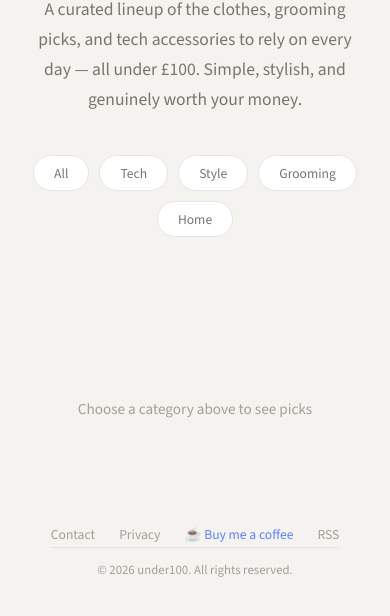
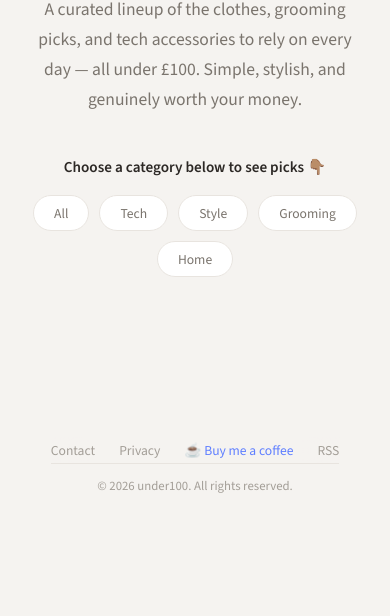
Before and after one commit to Priyesh2109/under100, a plain HTML site: page index.html in a window 390 px wide. Shown: the part 270-886 px from the top of the page. After the commit the page ends 844 px from the top, so only its background shows below. Drawn offline with nearby package versions, Linux system fonts and the light colour scheme; a script that the page names is missing.

Commit message:
Update index.html
mobile view only. changed choose a category line

```diff
--- a/index.html
+++ b/index.html
@@ -366,10 +366,10 @@
     .mobile-prompt {
       display: block;
       text-align: center;
-      color: var(--text-muted);
+      color: var(--text-primary);
       font-size: 0.95rem;
-      font-weight: 300;
-      padding: 40px 24px 60px;
+      font-weight: 600;
+      padding: 0 24px 16px;
     }
     .mobile-prompt.hidden { display: none; }
   }
@@ -449,6 +449,7 @@
 
 <!-- FILTERS -->
 <main>
+<p class="mobile-prompt" id="mobilePrompt">Choose a category below to see picks 👇🏽</p>
 <div class="filters" id="picks">
   <button class="filter-btn active" data-cat="all">All</button>
   <button class="filter-btn" data-cat="tech">Tech</button>
@@ -459,7 +460,6 @@
 
 <!-- GRID -->
 <div class="grid" id="productGrid"></div>
-<p class="mobile-prompt" id="mobilePrompt">Choose a category above to see picks</p>
 </main>
 
 <!-- FOOTER -->
```
